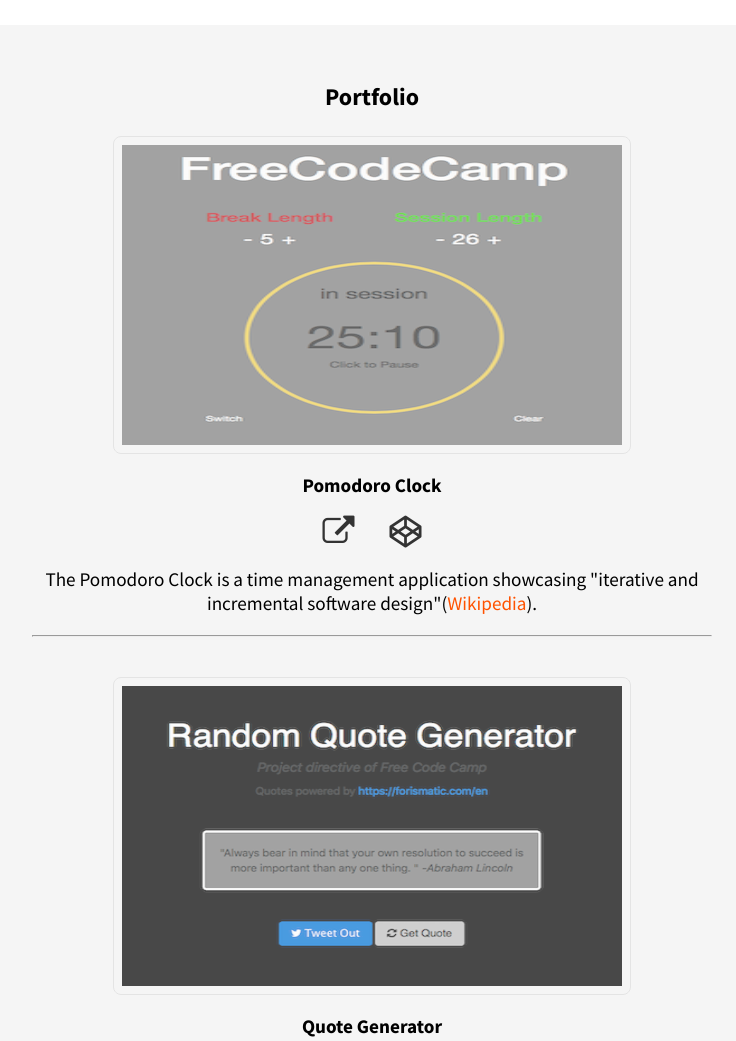
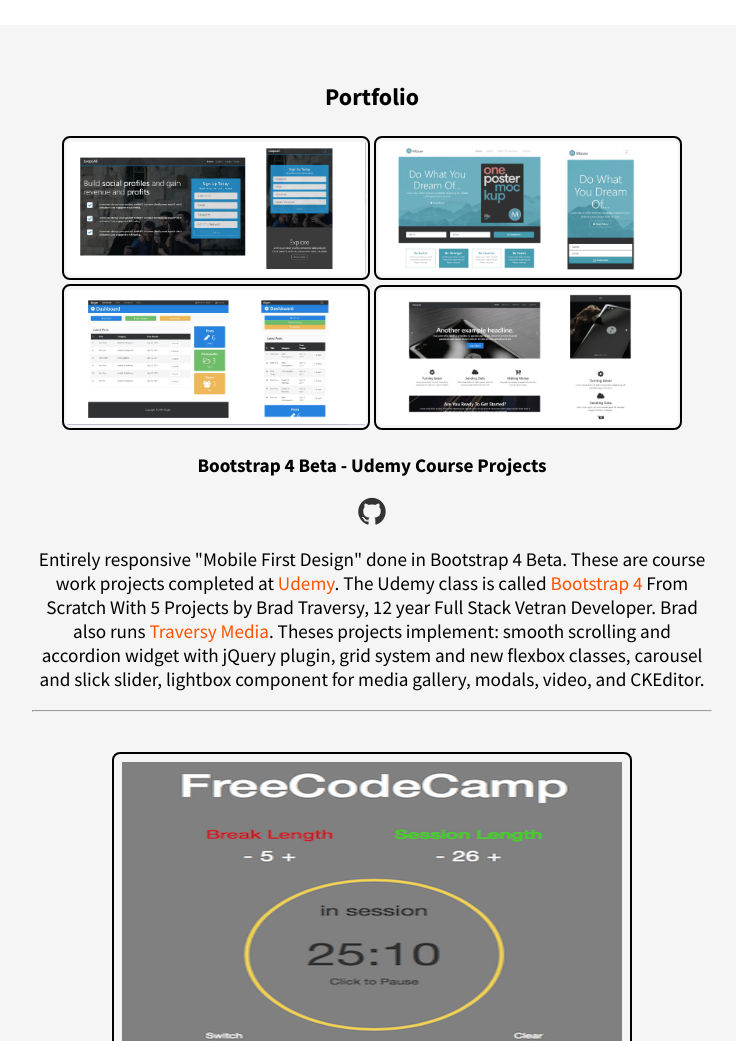
Before and after one commit to markwartman1/portfolio, a plain HTML site: page index.html in a window 1280 px wide. Shown: the part 940-1981 px from the top of the page, without its empty margins (268-1004 px from the left). Drawn offline with nearby package versions, Linux system fonts and the light colour scheme.

Commit message:
Bootstrap portfolio addition and media contacts

```diff
--- a/index.html
+++ b/index.html
@@ -32,7 +32,7 @@
         <!-- https://i2.wp.com/codepen.io/assets/avatars/user-avatar-512x512-6e240cf350d2f1cc07c2bed234c3a3bb5f1b237023c204c782622e80d6b212ba.png?ssl=1 -->
         <div class="aside">
           <p><strong>Hello!</strong> I'm a self-taught developer located in Kingwood, TX.</p>
-          <p>I'm currently studying front end development through <a href="https://www.freecodecamp.org" target="_blank">FreeCodeCamp</a> and various channels on YouTube. I am in the market for a postion to continue enhancing my development skills.</p>
+          <p>I'm currently studying front end development through <a href="https://www.freecodecamp.org" target="_blank">FreeCodeCamp</a>, <a href="https://www.udemy.com" target="_blank">Udemy</a>, and various channels on YouTube. I am in the market for a postion to continue enhancing my development skills.</p>
           <p>Please take a look at my portfolio projects that I have completed in the process of aquiring
             the front end developer certification at Free Code Camp.</p>
         </div>
@@ -54,6 +54,30 @@
     <div class="content-wrapper">
       <h3>Portfolio</h3>
       <div class="gallery">
+
+        <div class="gallery-object" id="bootstrapPortfolio">
+          <a href="https://markwartman1.github.io/LoopLAB/" target="_blank">
+            <img class="portfolio-image" src="portfolioImages/bsClass_LoopLab.png" alt=""></a>
+          <a href="https://markwartman1.github.io/Mizuxe/" target="_blank">
+            <img class="portfolio-image" src="portfolioImages/bsClass_Mizuxe.png" alt=""></a>
+          <a href="https://markwartman1.github.io/Blogen/" target="_blank">
+            <img class="portfolio-image" src="portfolioImages/bsClass_Blogen.png" alt=""></a>
+          <a href="https://markwartman1.github.io/Glozzom/" target="_blank">
+            <img class="portfolio-image" src="portfolioImages/bsClass_Glozzom.png" alt=""></a>
+            <p><strong>Bootstrap 4 Beta - Udemy Course Projects</strong></p>
+            <a href="https://github.com/markwartman1"><i class="fa fa-github portfolio-link" aria-hidden="true"></i></a>
+            <p>Entirely responsive "Mobile First Design" done in Bootstrap 4 Beta. These are course work projects completed at
+              <a href="https://www.udemy.com" target="_blank">Udemy</a>.  The Udemy class is called
+              <a href="https://www.udemy.com/bootstrap-4-from-scratch-with-5-projects/" target="_blank">Bootstrap 4</a>
+              From Scratch With 5 Projects by Brad Traversy, 12 year Full Stack Vetran Developer. Brad also runs
+              <a href="https://www.youtube.com/user/TechGuyWeb" target="_blank">Traversy Media</a>. Theses projects
+              implement: smooth scrolling and accordion widget with jQuery plugin, grid system and new flexbox classes,
+              carousel and slick slider, lightbox component for media gallery, modals, video, and CKEditor.</p>
+        </div>
+
+        <hr>
+
+
         <div class="gallery-object">
           <a href="https://codepen.io/MWdub/pen/VMdEdq" target="_blank">
             <img class="portfolio-image" src="portfolioImages/pomodoroClock.png" alt=""></a>
@@ -143,11 +167,19 @@
   <section class="section_contact" id="contact">
     <div class="content-wrapper">
       <h3>Contact</h3>
+      <a href="https://www.linkedin.com/in/mark-wartman/">
+        <i class="fa fa-linkedin-square" aria-hidden="true"></i>
+      </a>
       <a href="mailto:markwartman1@gmail.com">
-        <i class="fa fa-envelope" aria-hidden="true">
-
-        </i>
+        <i class="fa fa-envelope" aria-hidden="true"></i>
       </a>
+      <a href="https://github.com/markwartman1">
+        <i class="fa fa-github" aria-hidden="true"></i>
+      </a>
+      <a href="https://www.freecodecamp.org/markwartman1">
+        <i class="fa fa-free-code-camp" aria-hidden="true"></i>
+      </a>
+      <p>View my <a href="https://drive.google.com/file/d/0B7tvvkp6PI1Ba09hWnJpSDV1SGM/view" target="_blank">Résumé</a></p>
     </div>
 
   </section>
@@ -159,7 +191,7 @@
 
         </i>
       </a>
-      <p>© 2017 Mark Wartman</p>
+      <p>&copy; 2017 Mark Wartman</p>
       <p>View the <a href="https://github.com/markwartman1/portfolio" target="_blank">GitHub repository</a> for this project.</p>
     </div>
   </footer>
--- a/portfolio.css
+++ b/portfolio.css
@@ -113,10 +113,10 @@
   max-height: 300px;
    max-width: 500px;
    width: 100%;
-   border: 1px solid #DDD;
+   border: 2px solid black;
    border-radius: .5em;
    padding: .5em;
-   opacity: 0.7;
+   /*opacity: 0.7;*/
    -webkit-transition-duration: .5s;
    -moz-transition-duration: .5s;
    -o-transition-duration: .5s;
@@ -126,8 +126,16 @@
 
  .portfolio-image:hover {
    box-shadow: 0 10px 20px rgba(0, 0, 0, 0.89), 0 6px 6px rgba(0, 0, 0, 0.23);
-   opacity: 1;
+   /*opacity: 1;*/
+   background: rgba(0,0,0,.4);
  }
+
+ #bootstrapPortfolio .portfolio-image{
+  max-height: 150px;
+   max-width: 300px;
+   /*border: 2px solid black;*/
+   padding: .15em;
+}
 
 @media screen and (min-width: 720px) {
   .content-wrapper {
```
Also changed, not shown: portfolioImages/bsClass_Blogen.png (added), portfolioImages/bsClass_Glozzom.png (added), portfolioImages/bsClass_LoopLab.png (added), portfolioImages/bsClass_Mizuxe.png (added).
